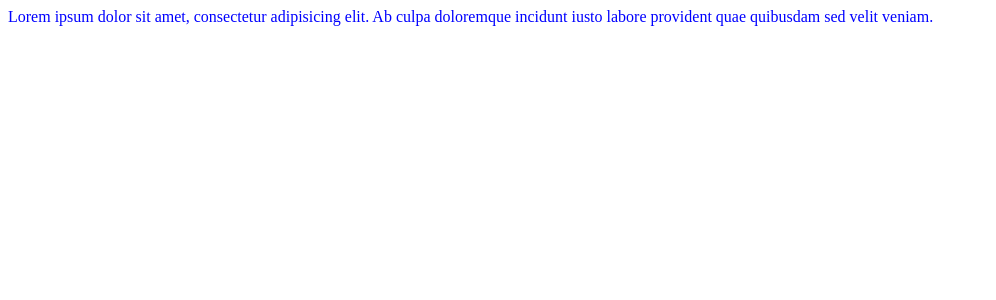
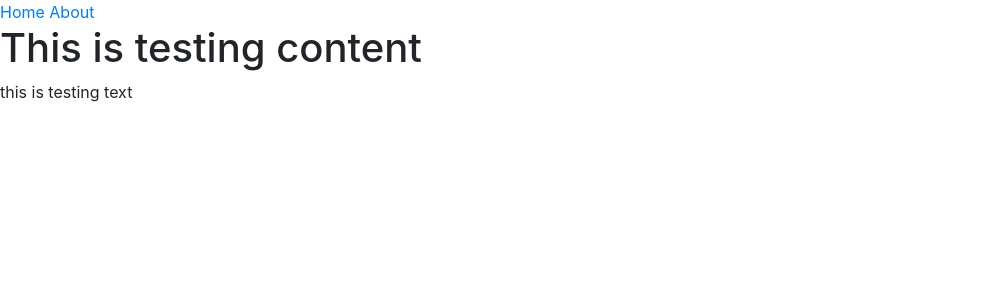
Before and after one commit to Seva-Vaskin/cooking-calculator, a Flask app: page / in a window 1280 px wide. Shown: the top 300 px of the page, without its empty margins (0-996 px from the left). Run offline with Flask 3, Linux system fonts and the light colour scheme.

Commit message:
split index.html into base.html and index.html

```diff
--- a/cooking.py
+++ b/cooking.py
@@ -1,6 +1,7 @@
 from flask import Flask, render_template
 
 app = Flask(__name__)
+
 
 @app.route("/")
 def hello_world():
--- a/static/style.css
+++ /dev/null
@@ -1,3 +0,0 @@
-body {
-    color: blue;
-}
--- /dev/null
+++ b/templates/base.html
@@ -0,0 +1,23 @@
+<!DOCTYPE html>
+<html lang="ru">
+<head>
+    <meta charset="UTF-8">
+    <title>{% block title %} Калькулятор повара {% endblock %}</title>
+    <link rel="stylesheet" href="https://cdn.jsdelivr.net/npm/bootstrap@4.3.1/dist/css/bootstrap.min.css" integrity="sha384-ggOyR0iXCbMQv3Xipma34MD+dH/1fQ784/j6cY/iJTQUOhcWr7x9JvoRxT2MZw1T" crossorigin="anonymous">
+    <link rel="stylesheet" href="{{ url_for('static', filename='style.css') }}">
+</head>
+<body>
+
+    {% block menu %}
+    <nav>
+        <a href="/">Home</a>
+        <a href="#">About</a>
+    </nav>
+    {% endblock %}
+
+    {% block content %}
+
+    {% endblock %}
+
+</body>
+</html>
--- a/templates/index.html
+++ b/templates/index.html
@@ -1,11 +1,10 @@
-<!DOCTYPE html>
-<html lang="ru">
-<head>
-    <meta charset="UTF-8">
-    <title>Калькулятор Повара</title>
-    <link rel="stylesheet" href="{{ url_for('static', filename='style.css') }}">
-</head>
-<body>
-    Lorem ipsum dolor sit amet, consectetur adipisicing elit. Ab culpa doloremque incidunt iusto labore provident quae quibusdam sed velit veniam.
-</body>
-</html>
+{% extends 'base.html' %}
+
+
+{% block content %}
+
+    <h1>This is testing content</h1>
+
+    <p>this is testing text</p>
+
+{% endblock %}
```
